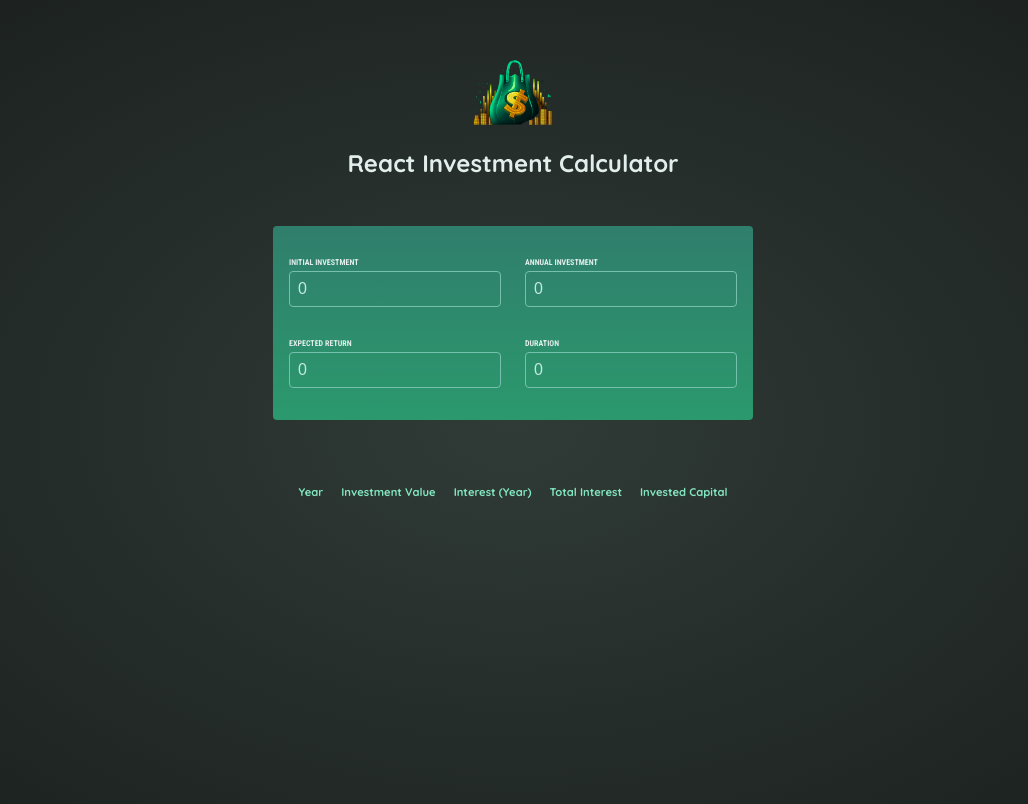
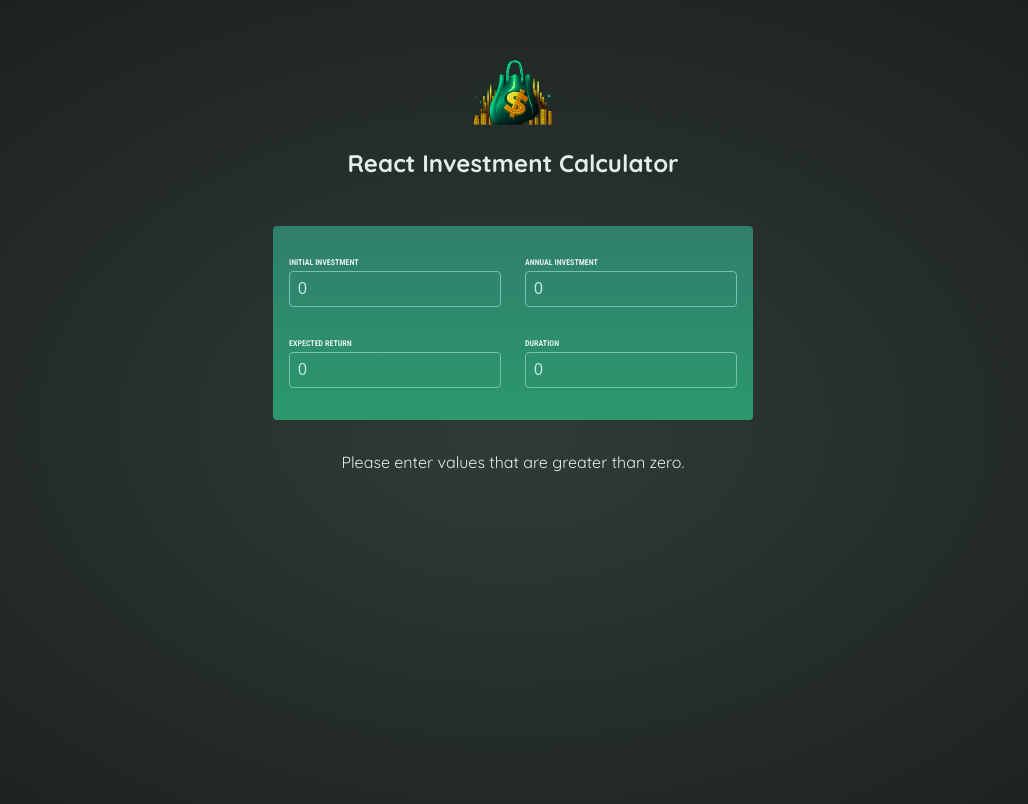
Before and after one commit to SMToad/investment-calculator, a React (Vite) app: page / in a window 1280 px wide. Shown: the top 804 px of the page, without its empty margins (127-1155 px from the left). Built offline with nearby package versions, Linux system fonts and the light colour scheme.

Commit message:
Changed the condition for invalid input.

```diff
--- a/src/App.jsx
+++ b/src/App.jsx
@@ -2,7 +2,6 @@
 import Header from "./components/Header/Header";
 import Result from "./components/Result/Result";
 import UserInput from "./components/UserInput/UserInput";
-import { calculateInvestmentResults } from "./util/investment";
 
 function App() {
   const [inputValues, setInputValues] = useState(
@@ -14,21 +13,10 @@
     }
   );
 
-  function removeLeadingZeros(input) {
-    let result = input;
-    while (result[0] === '0') {
-      result = result.substring(1);
-    }
-    return result;
-  }
+  let inputIsValid = inputValues.duration >= 1;
 
   function handleChange(newValueId, newValue){
     setInputValues((oldInput) => {
-      let noZeroValue = removeLeadingZeros(newValue);
-      if(noZeroValue[0] === '-'){
-        alert("The value must be greater than zero!");
-        return oldInput;
-      }
       return {...oldInput,
         [newValueId]: +newValue};
     });
@@ -38,7 +26,12 @@
     <div>
       <Header/>
       <UserInput inputValues={inputValues} handleChange={handleChange}/>
-      <Result inputData={inputValues}/>
+      {!inputIsValid &&
+        <p className="center">
+          Please enter values that are greater than zero.
+        </p>
+      }
+      {inputIsValid && <Result inputData={inputValues}/>}
     </div>
   )
 }
--- a/src/components/Result/Result.jsx
+++ b/src/components/Result/Result.jsx
@@ -19,10 +19,10 @@
                 </tr>
             </thead>
             <tbody>
-                {annualData.map((row, i) => (
-                    <tr key={i}>
+                {annualData.map((yearData) => (
+                    <tr key={yearData.year}>
                         {
-                            Object.entries(row).map(([cellKey, cellValue], i) => (
+                            Object.entries(yearData).map(([cellKey, cellValue], i) => (
                             <td key={cellKey + i}>{cellValue}</td>
                             ))
                         }
```
